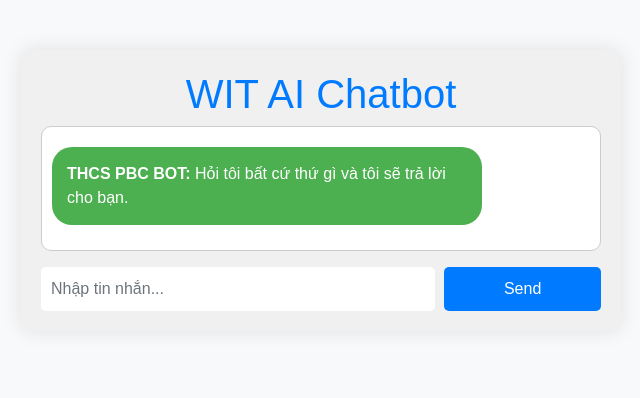
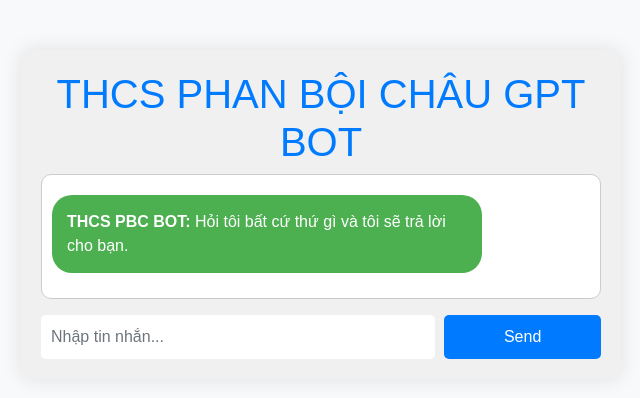
Before and after one commit to Trungdoan2009/thcspbcgpt, a Django app: page / in a window 1280 px wide. Shown: the top 398 px of the page, without its empty margins (319-959 px from the left). Run offline with Django 3.2, Linux system fonts and the light colour scheme.

Commit message:
chatgpt.html

```diff
--- a/tools/templates/tools/chatgpt.html
+++ b/tools/templates/tools/chatgpt.html
@@ -117,7 +117,7 @@
 
 <section>
     <div class="container container-chat mt-5">
-        <h1>WIT AI Chatbot</h1>
+        <h1>THCS PHAN BỘI CHÂU GPT BOT</h1>
         <div id="chat">
             <!-- Initial Conversation -->
             <div class="assistant-bubble chat-bubble"><b>{{site_name}} THCS PBC BOT:</b> Hỏi tôi bất cứ thứ gì và tôi sẽ trả lời cho bạn.</div>
```
